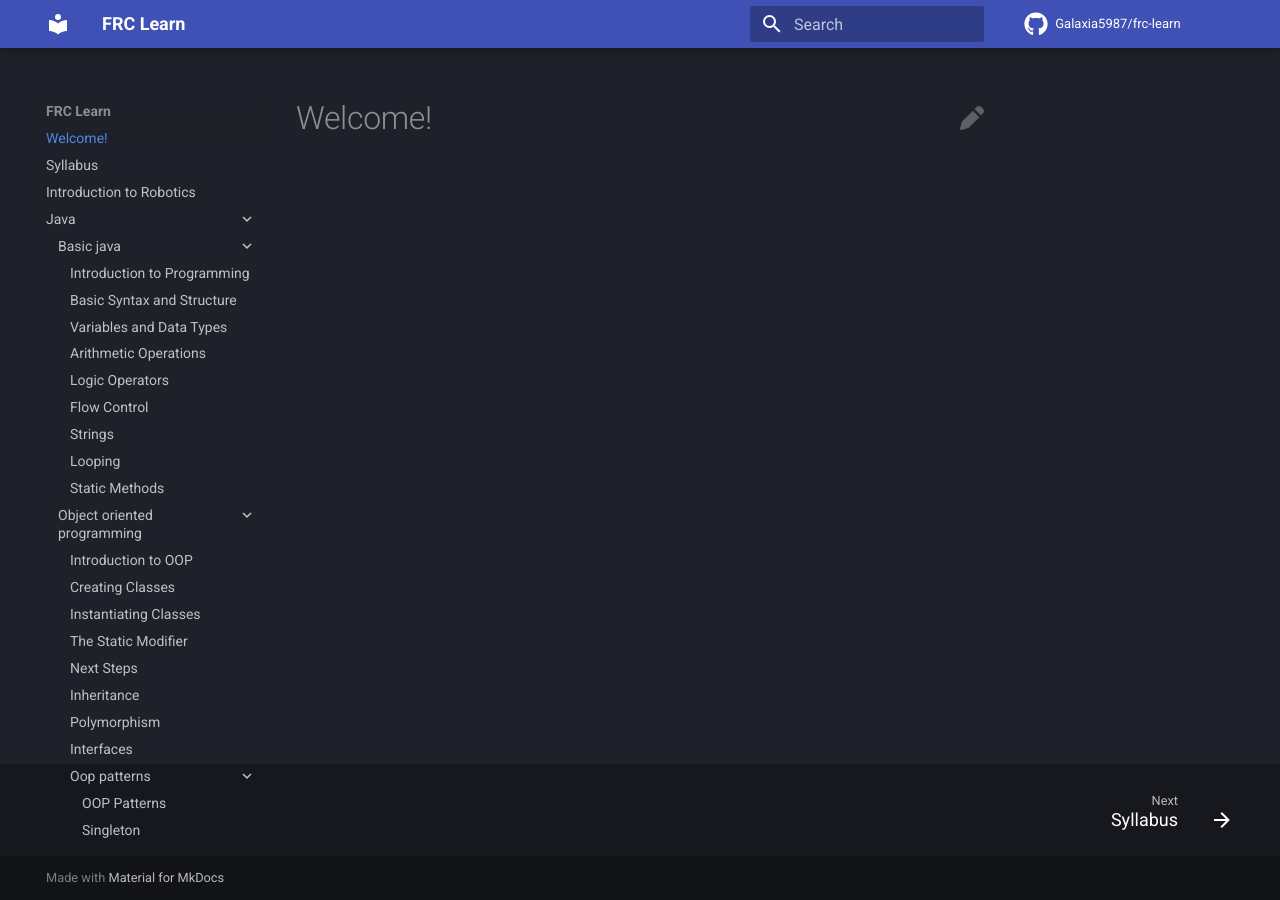
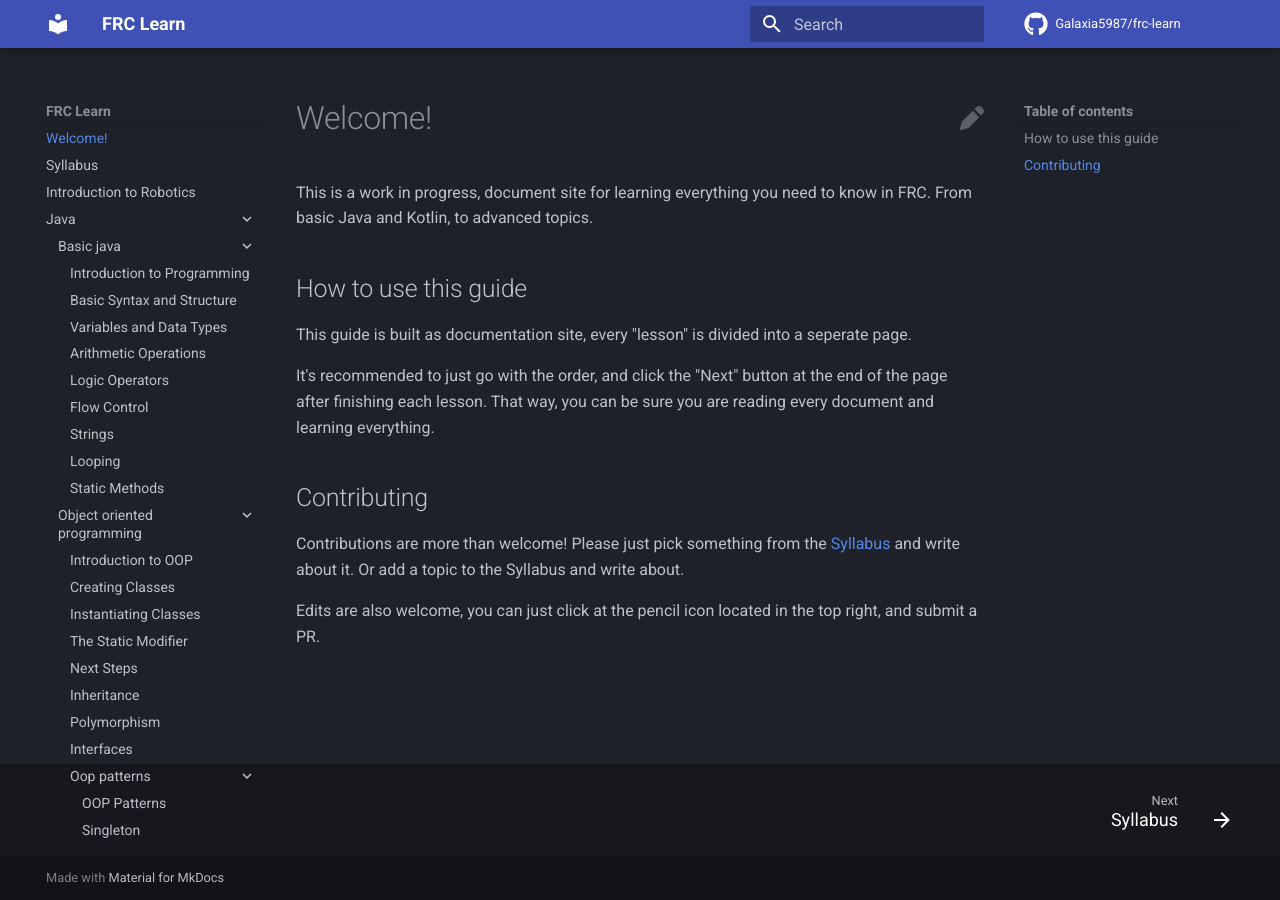
Before and after one commit to Galaxia5987/frc-learn, an MkDocs documentation site: the page built from docs/index.md, in a window 1280 px wide. Built offline with MkDocs 1.6.1 and Material for MkDocs 9.7.7, drawn with Linux system fonts in a browser that asks for light colours; comment, search, counter and statistics services are not loaded.

Commit message:
Update README.md and index.md

```diff
--- a/docs/index.md
+++ b/docs/index.md
@@ -1 +1,14 @@
 # Welcome!
+
+This is a work in progress, document site for learning everything you need to know in FRC. From basic Java and Kotlin, to advanced topics.
+
+## How to use this guide
+This guide is built as documentation site, every "lesson" is divided into a seperate page.
+
+It's recommended to just go with the order, and click the "Next" button at the end of the page after finishing each lesson. That way, you can be sure you are reading every document and learning everything.
+
+## Contributing
+
+Contributions are more than welcome! Please just pick something from the [Syllabus](./1-syllabus.md) and write about it. Or add a topic to the Syllabus and write about.
+
+Edits are also welcome, you can just click at the pencil icon located in the top right, and submit a PR.
```
Also changed, not shown: README.md (+16 -2 lines).
